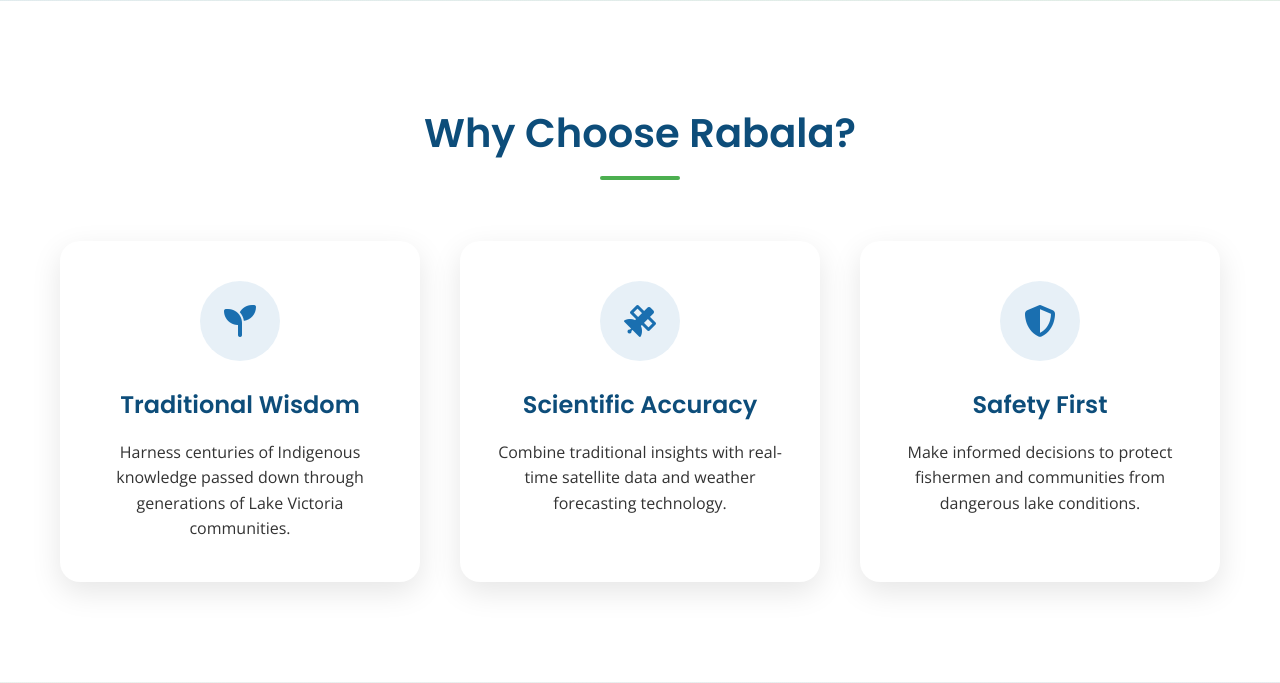
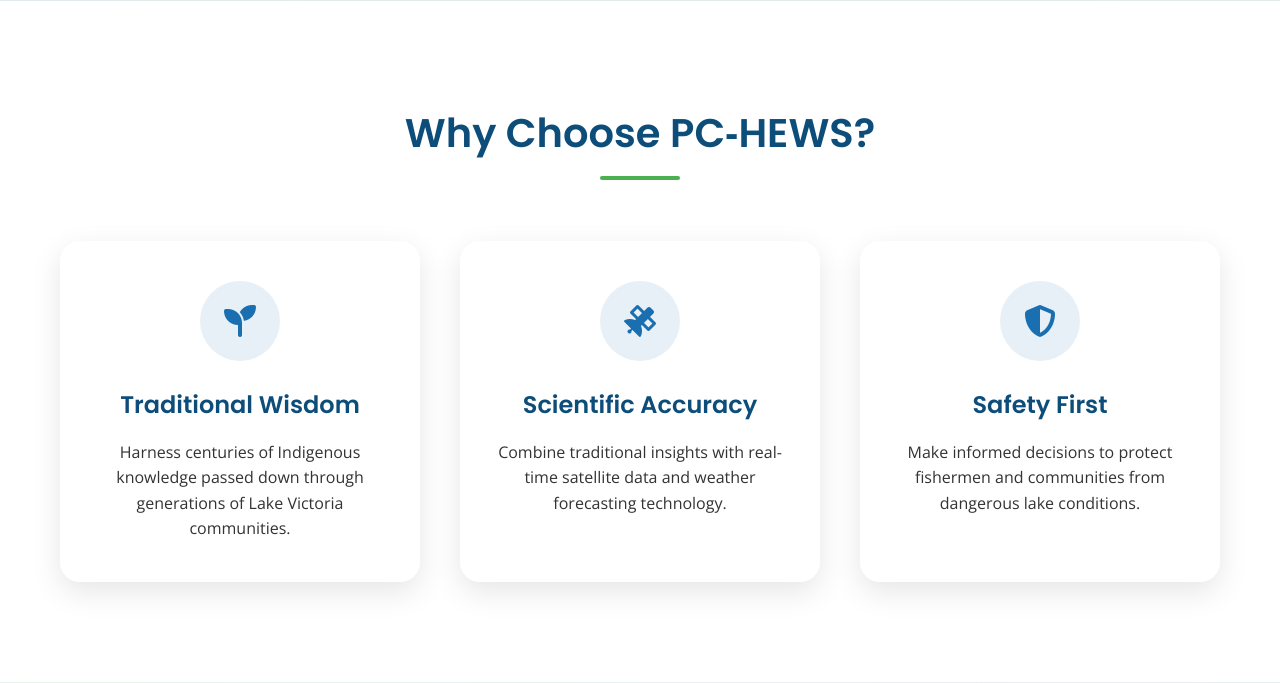
Before and after one commit to benodongo/rabala, a Django app: page / in a window 1280 px wide. Shown: the part 810-1493 px from the top of the page. Run offline with Django 5.2, Linux system fonts and the light colour scheme.

Commit message:
change name

```diff
--- a/predictor/templates/base.html
+++ b/predictor/templates/base.html
@@ -158,7 +158,7 @@
     <header class="navbar navbar-expand-lg sticky-top mb-4">
         <div class="container">
             <a class="navbar-brand logo" href="{% url 'landing' %}">
-                <i class="fas fa-water me-2"></i>Rabala
+                <i class="fas fa-water me-2"></i>PC&dash;HEWS
             </a>
             <div class="collapse navbar-collapse">
                 <ul class="navbar-nav me-auto">
@@ -187,7 +187,7 @@
         <div class="container">
             <div class="row">
                 <div class="col-md-6">
-                    <h3><i class="fas fa-water me-2"></i>Rabala Lake Predictor</h3>
+                    <h3><i class="fas fa-water me-2"></i>PC&dash;HEWS Lake Predictor</h3>
                     <p class="mt-3">Combining traditional Indigenous knowledge with modern scientific approaches.</p>
                 </div>
                 <div class="col-md-3">
@@ -215,7 +215,7 @@
             </div>
             <hr class="my-4 bg-secondary">
             <div class="text-center">
-                <p>&copy; 2025 Rabala Lake Predictor. All rights reserved.</p>
+                <p>&copy; 2025 PC&dash;HEWS Lake Predictor. All rights reserved.</p>
             </div>
         </div>
     </footer>
--- a/predictor/templates/how_it_works.html
+++ b/predictor/templates/how_it_works.html
@@ -1,11 +1,11 @@
 {% extends "base.html" %}
-{% block title %}How Rabala Works{% endblock %}
+{% block title %}How PC&dash;HEWS Works{% endblock %}
 
 {% block content %}
 <div class="row justify-content-center">
     <div class="col-lg-10">
         <div class="section-title">
-            <h2>How Rabala Works</h2>
+            <h2>How PC&dash;HEWS Works</h2>
             <p class="lead">The science behind our integrated prediction system</p>
         </div>
 
--- a/predictor/templates/landing.html
+++ b/predictor/templates/landing.html
@@ -3,7 +3,7 @@
 <head>
     <meta charset="UTF-8">
     <meta name="viewport" content="width=device-width, initial-scale=1.0">
-    <title>Rabala Lake Predictor</title>
+    <title>PC&dash;HEWS Lake Predictor</title>
     <link href="https://fonts.googleapis.com/css2?family=Poppins:wght@300;400;500;600;700&family=Open+Sans:wght@300;400;600&display=swap" rel="stylesheet">
     <link rel="stylesheet" href="https://cdnjs.cloudflare.com/ajax/libs/font-awesome/6.4.0/css/all.min.css">
     <style>
@@ -609,7 +609,7 @@
             <nav class="navbar">
                 <a href="#" class="logo">
                     <i class="fas fa-water"></i>
-                    Rabala
+                    PC&dash;HEWS
                 </a>
                 <div class="nav-links">
                     <a href="{% url 'landing' %}">Home</a>
@@ -628,8 +628,8 @@
         <div class="container">
             <div class="hero-content">
                 <div class="hero-text">
-                    <h1>Predict Lake Conditions with <span>Traditional Wisdom</span> & Modern Science</h1>
-                    <p>Rabala combines centuries of Indigenous knowledge with cutting-edge scientific data to provide accurate predictions for Lake Victoria's conditions.</p>
+                    <h1>Predict Lake Conditions with <span>Indigenous Knowledge</span> & Modern Science</h1>
+                    <p>PC&dash;HEWS combines centuries of Indigenous knowledge with cutting-edge scientific data to provide accurate predictions for Lake Victoria's conditions.</p>
                     <div class="hero-btns">
                         <a href="{% url 'indigenous' %}" class="btn btn-primary">Indigenous Prediction</a>
                         <a href="{% url 'integrated' %}" class="btn btn-secondary">Integrated Prediction</a>
@@ -646,7 +646,7 @@
     <section class="features">
         <div class="container">
             <div class="section-title">
-                <h2>Why Choose Rabala?</h2>
+                <h2>Why Choose PC&dash;HEWS?</h2>
             </div>
             <div class="features-grid">
                 <div class="feature-card">
@@ -732,7 +732,7 @@
             <div class="testimonial-grid">
                 <div class="testimonial-card">
                     <div class="testimonial-text">
-                        <p>"Rabala has transformed how our community approaches fishing. The predictions have been remarkably accurate and have prevented several dangerous situations."</p>
+                        <p>"PC&dash;HEWS has transformed how our community approaches fishing. The predictions have been remarkably accurate and have prevented several dangerous situations."</p>
                     </div>
                     <div class="testimonial-author">
                         <div class="author-img">
@@ -780,7 +780,7 @@
     <section class="cta">
         <div class="container">
             <h2>Ready to Predict Lake Conditions?</h2>
-            <p>Join hundreds of fishermen and community leaders who trust Rabala for accurate lake condition predictions.</p>
+            <p>Join hundreds of fishermen and community leaders who trust PC&dash;HEWS for accurate lake condition predictions.</p>
             <a href="#" class="btn">Get Started Now</a>
         </div>
     </section>
@@ -790,7 +790,7 @@
         <div class="container">
             <div class="footer-grid">
                 <div class="footer-col">
-                    <h3>Rabala Lake Predictor</h3>
+                    <h3>PC&dash;HEWS Lake Predictor</h3>
                     <p>Combining traditional Indigenous knowledge with modern scientific approaches to predict Lake Victoria conditions with unparalleled accuracy.</p>
                     <div class="social-links">
                         <a href="#"><i class="fab fa-facebook-f"></i></a>
@@ -814,13 +814,13 @@
                     <ul class="footer-links">
                         <li><a href="#"><i class="fas fa-map-marker-alt"></i> Kisumu, Kenya</a></li>
                         <li><a href="#"><i class="fas fa-phone"></i> +254 712 345 678</a></li>
-                        <li><a href="#"><i class="fas fa-envelope"></i> info@rabala.org</a></li>
-                        <li><a href="#"><i class="fas fa-globe"></i> www.rabala.org</a></li>
+                        <li><a href="#"><i class="fas fa-envelope"></i> info@PC&dash;HEWS.org</a></li>
+                        <li><a href="#"><i class="fas fa-globe"></i> www.PC&dash;HEWS.org</a></li>
                     </ul>
                 </div>
             </div>
             <div class="footer-bottom">
-                <p>&copy; 2025 Rabala Lake Predictor. All rights reserved. | Designed with <i class="fas fa-heart" style="color: var(--secondary);"></i> for Lake Victoria communities</p>
+                <p>&copy; 2025 PC&dash;HEWS Lake Predictor. All rights reserved. | Designed with <i class="fas fa-heart" style="color: var(--secondary);"></i> for Lake Victoria communities</p>
             </div>
         </div>
     </footer>
```
Also changed, not shown: predictor/templates/about.html (+5 -5 lines).
